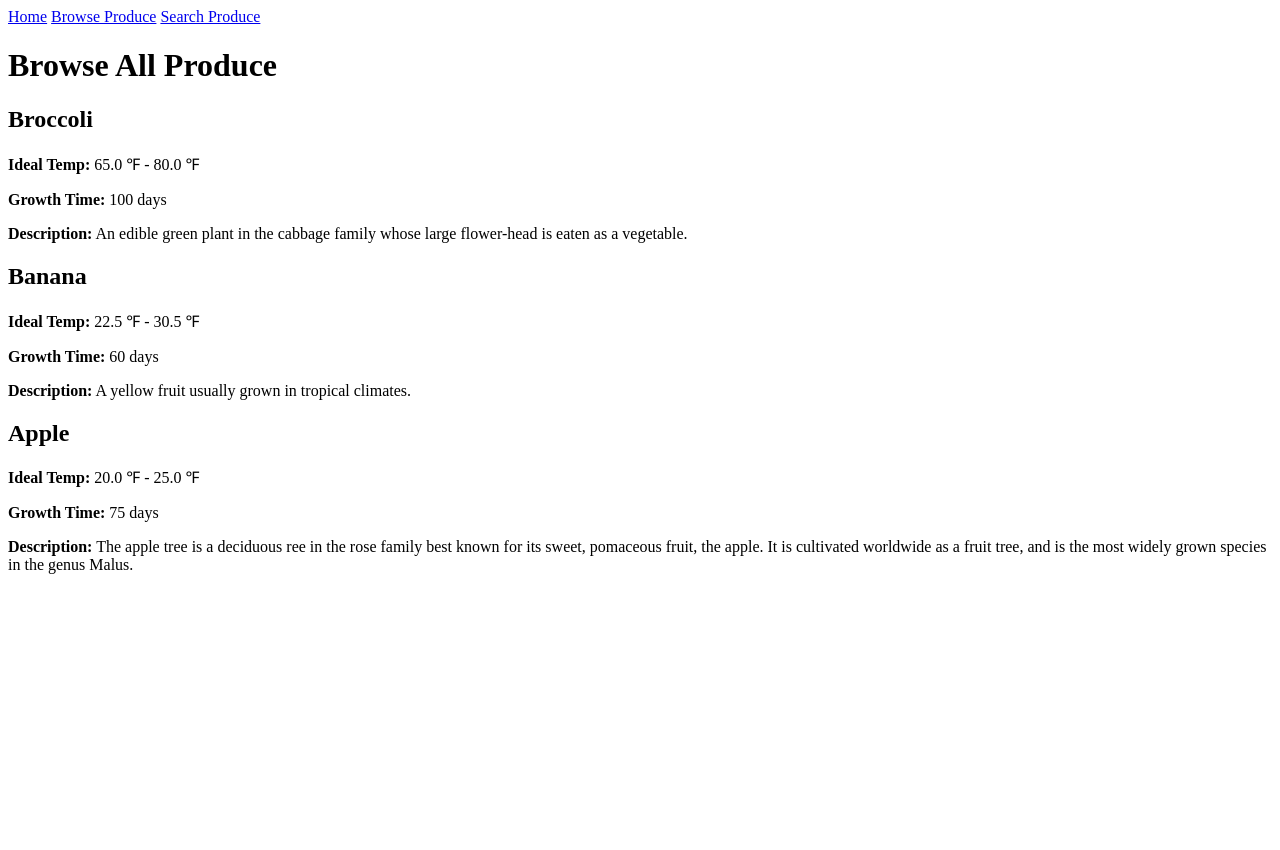
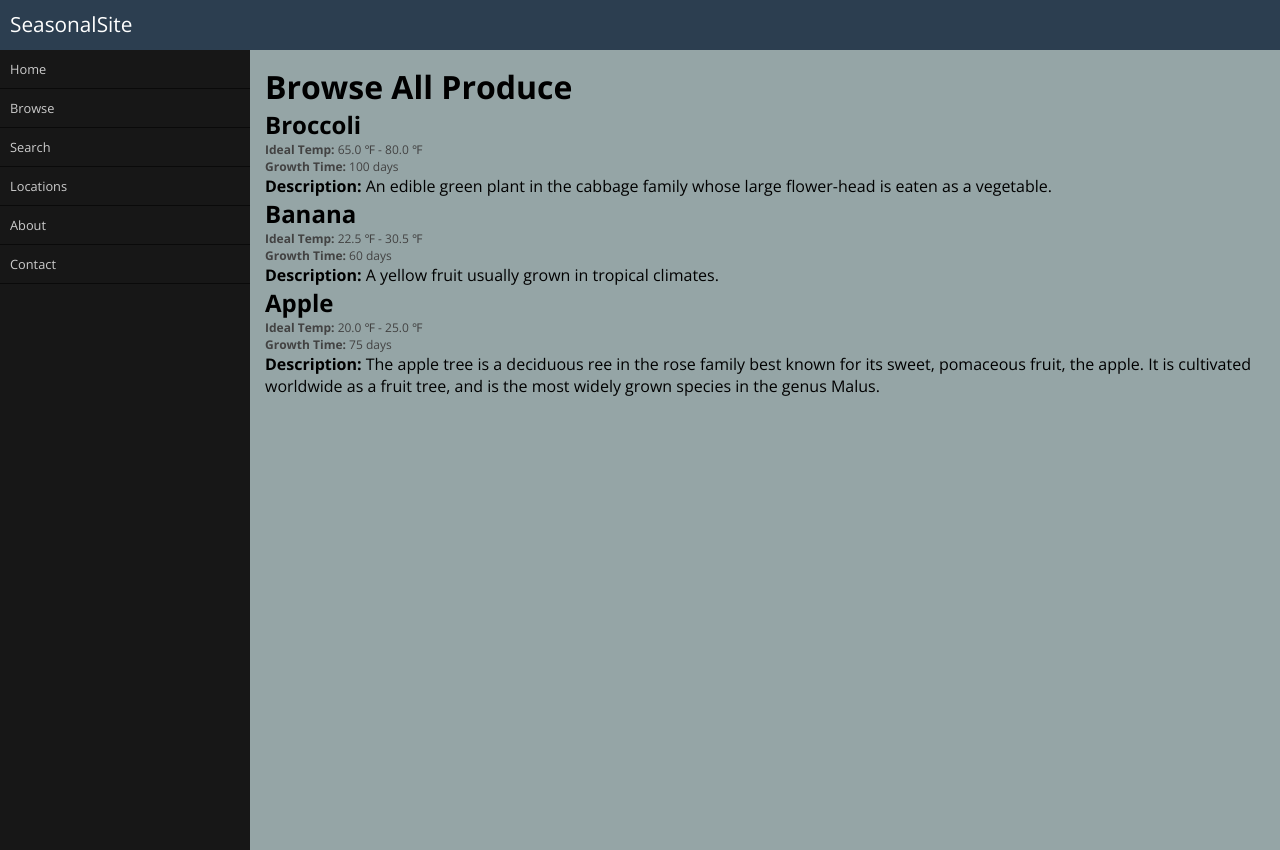
Before and after one commit to gabrielx52/SeasonalSite, a Django app: page / in a window 1280 px wide. Before the commit the page ends 574 px from the top, so only its background shows below. Run offline with Django 3.2, Linux system fonts and the light colour scheme; data comes from the database, SQL or seed files in the repository.

Commit message:
Expanded base.html to have a better UI

```diff
--- a/mysite/mysite/templates/base.html
+++ b/mysite/mysite/templates/base.html
@@ -1,14 +1,66 @@
-<!DOCTYPE html>
-<html>
+{% load staticfiles %}
+
+<html lang="en">
 <head>
-      <a href="{% url 'browse' %}">Home</a> <a href="{% url 'browse' %}">Browse Produce</a> <a href="{% url 'search' %}">Search Produce</a>
+    <meta charset="UTF-8">
+    <title>SeasonalSite</title>
+    <link rel="stylesheet" type="text/css" href="{% static 'global.css' %}" />
+    <meta name="viewport" content="width=device-width, initial-scale: 1.0, user-scalable=0"/>
+    <script src="scripts/jquery-2.2.3.js"><</script>
+    <script src="scripts/general.js"></script>
 </head>
 <body>
+
+    <div id="header">
+        <div class="logo"><a href="#">Seasonal<span>Site</span></a></div>
+    </div>
+
+    <a class="mobile" href="#">MENU</a>
+
     <div id="container">
-      <div id="content">
+        <div class="sidebar">
+            <ul id="nav">
+                <li><a class="selected" href="{% url 'browse' %}">Home</a></li>
+                <li><a href="{% url 'browse' %}">Browse</a></li></li>
+                <li><a href="{% url 'search' %}">Search</a></li>
+                <li><a href="#">Locations</a></li>
+                <li><a href="#">About</a></li>
+                <li><a href="#">Contact</a></li>
+            </ul>
+        </div>
+        <div class="content">
+            <!--
+            <h1>Dashboard</h1>
+            <p>Here you can do stuff!</p>
+
+            <div id="box">
+                <div class="box-top">News</div>
+                <div class="box-panel">
+                    This is some simple news lalalala
+                </div>
+            </div>
+
+            <div id="box">
+                <div class="box-top">News</div>
+                <div class="box-panel">
+                    Here is some more news as a test
+                </div>
+            </div>
+
+            <div id="box">
+                <div class="box-top">News</div>
+                <div class="box-panel">
+                    And how about one more!!!!
+                </div>
+            </div>
+            -->
+
           {% block content %}
+           [content will go here]
           {% endblock %}
         </div>
     </div>
+
+
 </body>
 </html>
```
Lines whose indentation alone changed are shown as unchanged.
